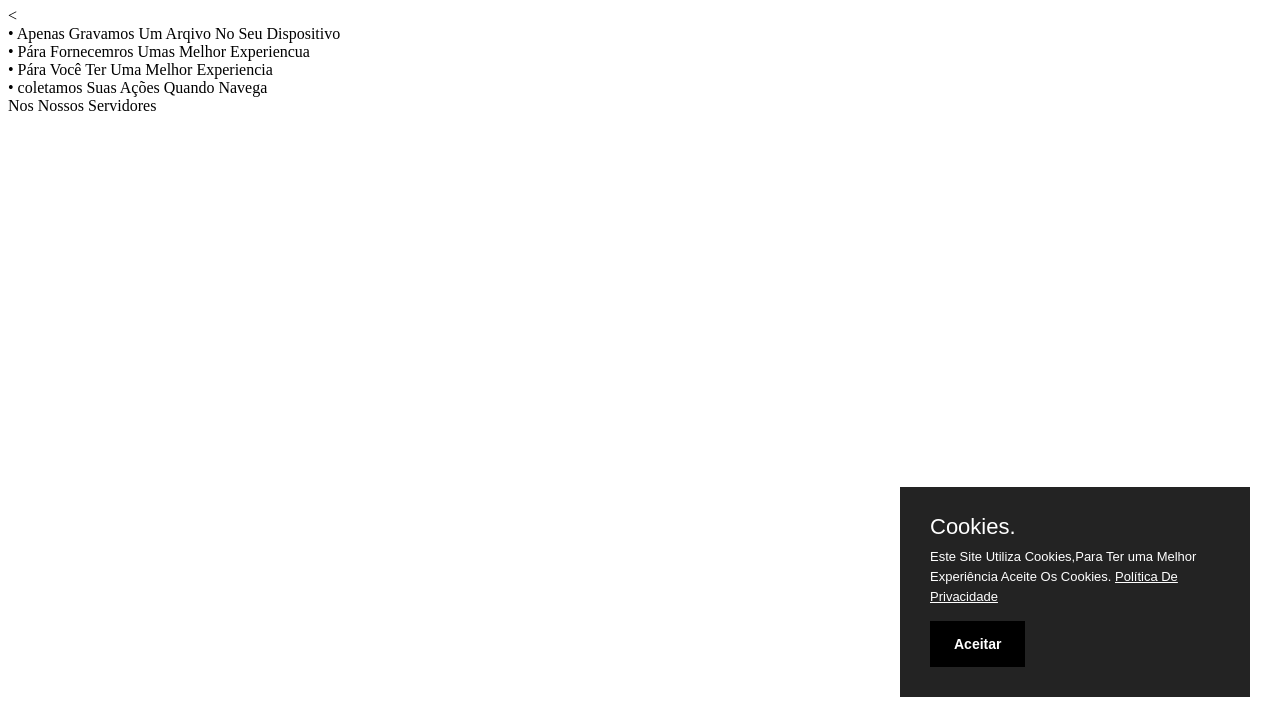
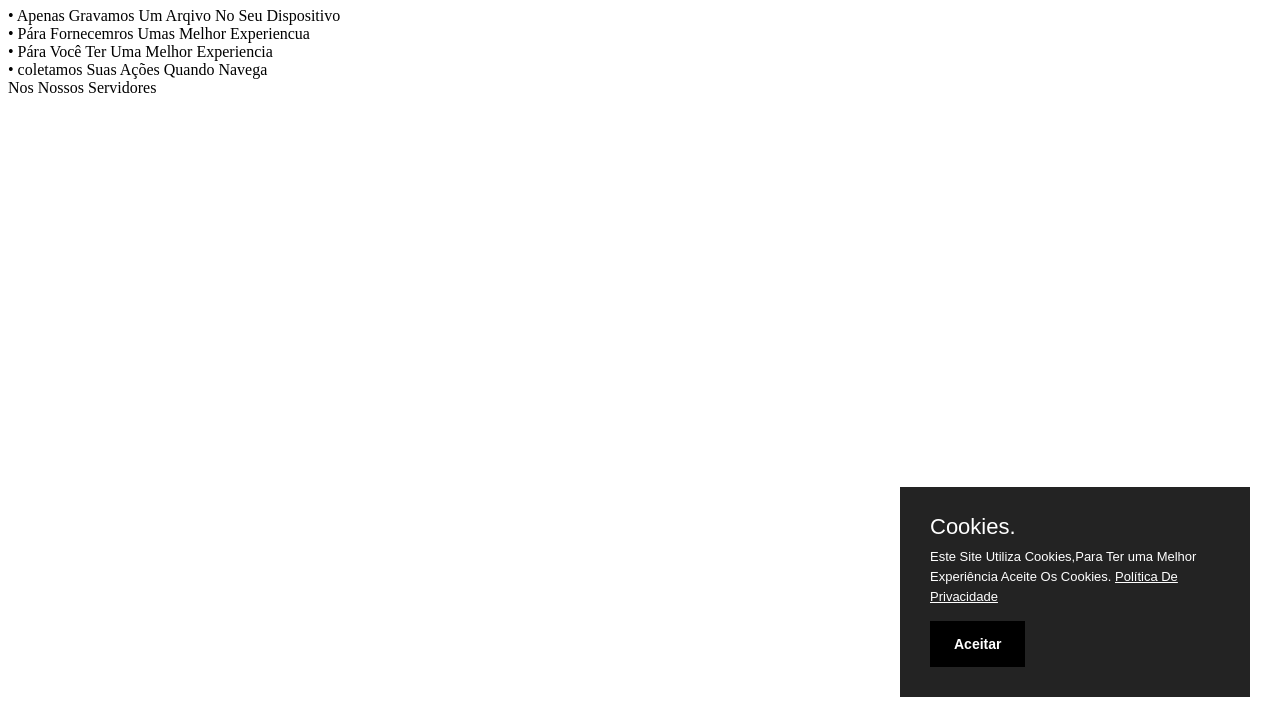
Before and after one commit to AQYAIAHQ9/m-rls-server, a plain HTML site: page politica-de-privacidade.html in a window 1280 px wide. Shown: the part 73-800 px from the top of the page. Drawn offline with Linux system fonts and the light colour scheme.

Commit message:
Update politica-de-privacidade.html

```diff
--- a/politica-de-privacidade.html
+++ b/politica-de-privacidade.html
@@ -17,7 +17,7 @@
     </head>
     <body>
         <h1>POLÍTICA DE PRIVACIDADE</h1>
-        <div><</div>
+        <div></div>
         <div>• Apenas Gravamos Um Arqivo No Seu Dispositivo </div>
         <div>• Pára Fornecemros Umas Melhor Experiencua</div>
         <div>• Pára Você Ter Uma Melhor Experiencia</div>
```
